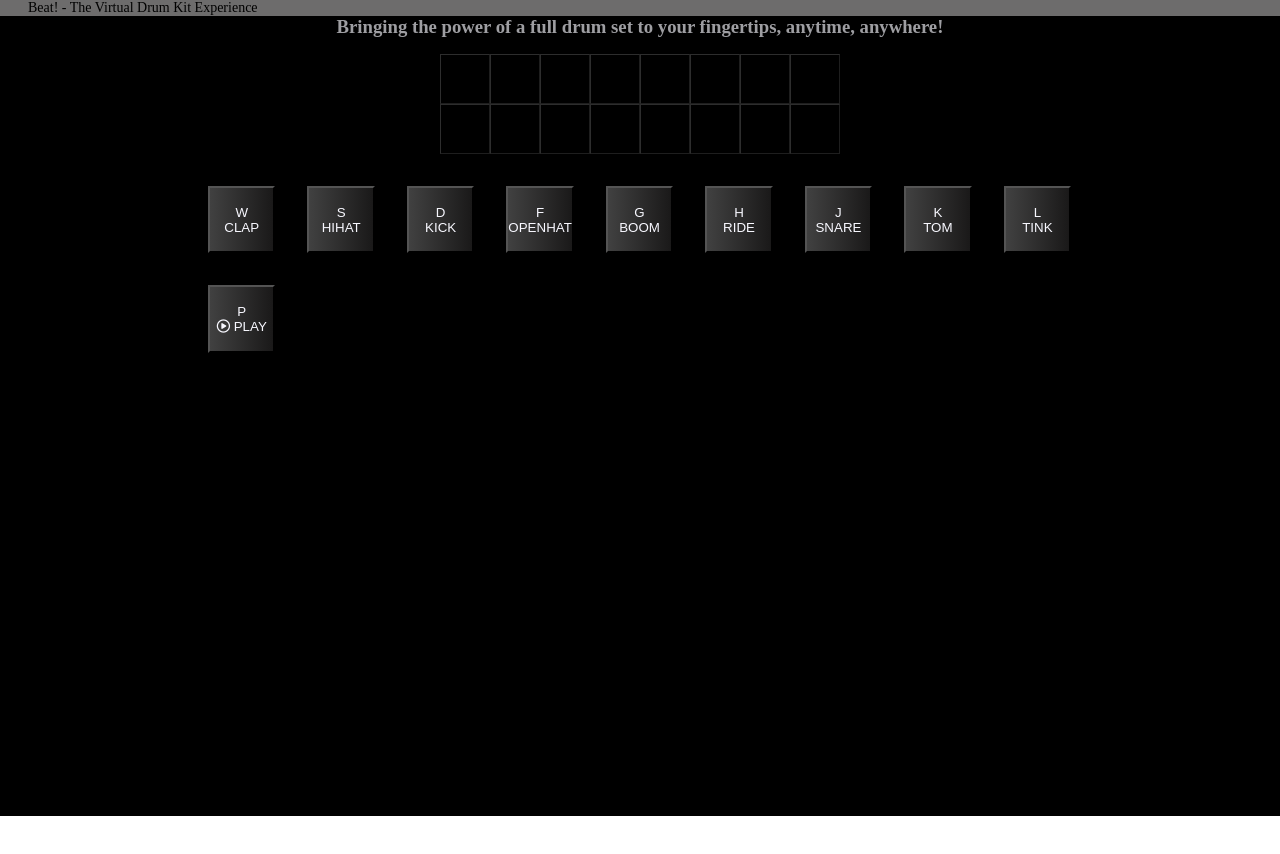
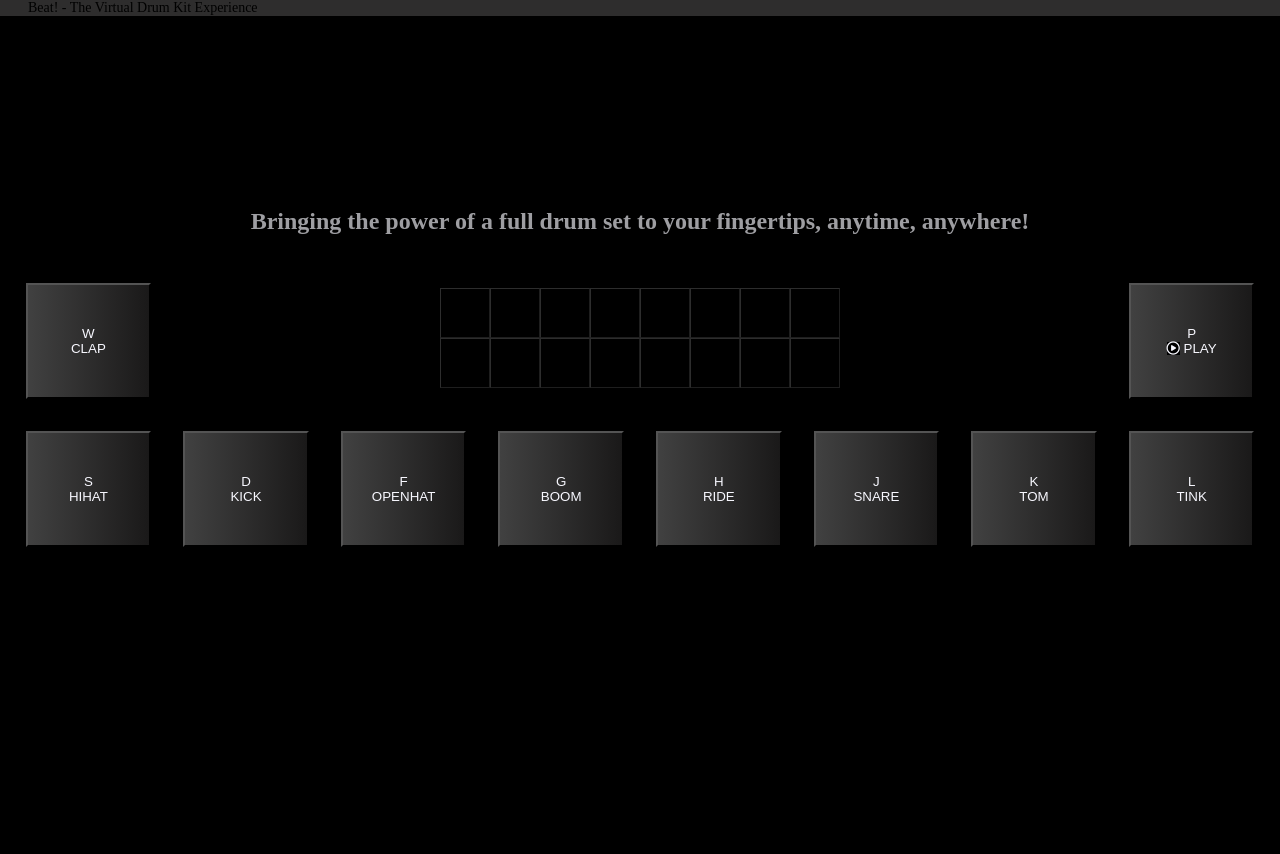
Before and after one commit to BeataLiszkiewicz/DrumSet, a plain HTML site: page index.html in a window 1280 px wide. Before the commit the page ends 816 px from the top, so only its background shows below. Drawn offline with nearby package versions, Linux system fonts and the light colour scheme.

Commit message:
responsive also for big screens

```diff
--- a/index.html
+++ b/index.html
@@ -9,6 +9,12 @@
     <script
       src="https://kit.fontawesome.com/bb9a0eedf0.js"
       crossorigin="anonymous"
+    ></script>
+    <script
+      src="https://cdnjs.cloudflare.com/ajax/libs/howler/2.2.3/howler.min.js"
+      integrity="sha512-6+YN/9o9BWrk6wSfGxQGpt3EUK6XeHi6yeHV+TYD2GR0Sj/cggRpXr1BrAQf0as6XslxomMUxXp2vIl+fv0QRA=="
+      crossorigin="anonymous"
+      referrerpolicy="no-referrer"
     ></script>
   </head>
   <body>
@@ -49,16 +55,12 @@
           <button class="button" id="snare">J <br />SNARE</button>
           <button class="button" id="tom">K <br />TOM</button>
           <button class="button" id="tink">L <br />TINK</button>
-          <button class="button" id="play">P<br/><i class="fa-regular fa-circle-play"></i> PLAY</button>
+          <button class="button" id="play">
+            P<br /><i class="fa-regular fa-circle-play"></i> PLAY
+          </button>
         </div>
       </div>
     </main>
   </body>
-  <script
-    src="https://cdnjs.cloudflare.com/ajax/libs/howler/2.2.3/howler.min.js"
-    integrity="sha512-6+YN/9o9BWrk6wSfGxQGpt3EUK6XeHi6yeHV+TYD2GR0Sj/cggRpXr1BrAQf0as6XslxomMUxXp2vIl+fv0QRA=="
-    crossorigin="anonymous"
-    referrerpolicy="no-referrer"
-  ></script>
   <script src="index.js"></script>
 </html>
--- a/index.js
+++ b/index.js
@@ -18,12 +18,12 @@ const featuresList = [
   ["boom", "g", "Boom.wav", "fa-bomb"],
   ["clap", "w", "Clap.wav", "fa-hands-clapping"],
   ["hihat", "s", "HiHat.wav", "fa-hat-cowboy-side"],
-  ["kick", "d", "Kick.wav", "fa-drum"],
+  ["kick", "d", "Kick.wav", "fa-person-running"],
   ["openhat", "f", "OpenHat.wav", "fa-lock-open"],
-  ["ride", "h", "Ride.wav", "fa-compact-disc"],
-  ["snare", "j", "Snare.wav", "fa-grip-lines-vertical"],
-  ["tink", "l", "Tink.wav", "fa-circle-stop"],
-  ["tom", "k", "Tom.wav", "fa-drum-steelpan"],
+  ["ride", "h", "Ride.wav", "fa-horse"],
+  ["snare", "j", "Snare.wav", "fa-drum"],
+  ["tink", "l", "Tink.wav", "fa-droplet"],
+  ["tom", "k", "Tom.wav", "fa-user"],
 ];
 
 const soundsList = [];
@@ -122,8 +122,10 @@ function playList() {
 
 document.getElementById("play").addEventListener("mousedown", playList);
 document.addEventListener("keydown", function (event) {
+  console.log(playList)
   if (event.key === "p") {
     playList();
+    console.log(playList)
   }
 });
 
--- a/styles.css
+++ b/styles.css
@@ -2,12 +2,15 @@
     padding: 0;
     margin: 0;
     box-sizing: border-box;
+    background-color: black;
   }
 
   main {
-    background-color: black;
     width: 100vw;
     height: 100vh;
+    display: flex;
+    flex-direction: column;
+    margin: 5% auto;
   }
 
   header {
@@ -19,10 +22,11 @@
   .main_text {
     color: rgba(248, 248, 255, 0.636);
     text-align: center;
+    padding: 0 1.5rem;
   }
 
   .music {
-    margin-top: 1rem;
+    margin: 1rem 0;
     display: flex;
     flex-wrap: wrap;
     align-content: space-between;
@@ -30,11 +34,13 @@
     height: 60%;
     min-height: 90px;
     max-width: 400px;
+
   }
   .icon_set{
     display: flex;
     justify-content: center;
     align-items: center;
+
   }
 
   .icon {
@@ -59,16 +65,21 @@
     0 0 90px rgb(127, 102, 163),
     0 0 100px rgb(127, 102, 163),
     0 0 150px rgb(127, 102, 163);
+
+
   }
 
-
+  .buttons_display{
+    margin-top: 2rem;
+  }
 
   .set {
-    margin: 2rem 1rem 0 1rem;
+    margin: 0 1rem 1rem 1rem;
     display: grid;
     grid-template-columns: repeat(2, 1fr);
     align-items: center;
     gap: 2rem;
+
   }
 
   .button {
@@ -87,7 +98,7 @@
   @media screen and (min-width:576px) {
     .buttons_display{
       display: grid;
-      grid-template-columns: 15% 1fr 15%;
+      grid-template-columns: 10% 1fr 10%;
     }
 
     .set{
@@ -96,21 +107,59 @@
 
   }
 
-  @media screen and (min-width:992px) {
+  @media screen and (min-width:768px) {
+    main{
+      display: flex;
+      flex-direction: column;
+      margin: 15% auto;
+      align-items: center;
+      position: relative;
+    }
+
+    .main_text{
+      font-size: 1.5rem;
+      margin-bottom: 3rem;
+    }
+
+    .icon_set{
+      position:absolute;
+      top:8%
+    }
+
     .buttons_display{
-      display: grid;
-      grid-template-columns: 15% 1fr 15%;
+      width: 100%;
+      height: 30%;
+      margin:0 10%;
+      grid-template-columns: 2% 1fr 2%;
+
     }
 
     .set{
-      display: flex;
-      flex-wrap: wrap;
+      width: 100%;
+      display: grid;
+      grid-template-columns: repeat(8, 1fr);
+      grid-template-rows: repeat(2, 1fr);
+      margin: 0;
 
     }
 
     .button{
-      height: 100%;
+      width:100%;
       aspect-ratio: 1/1;
+      grid-row: 2;
     }
 
+    #clap, #play{
+      grid-row:1;
+    }
+
+    #play{
+      grid-column:8;
+    }
+
+
+
+
+
+
   }
```
